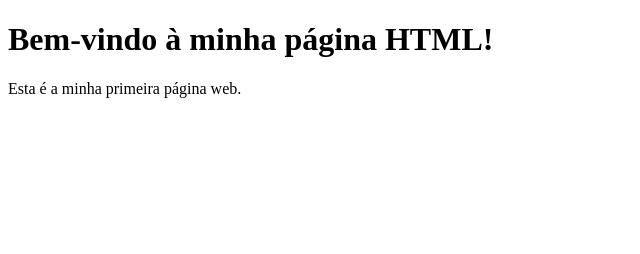
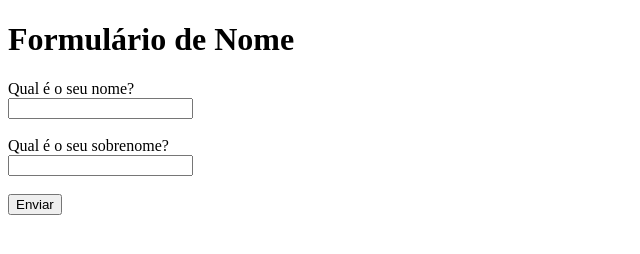
Before and after one commit to daiguepfri/TT11.github.io, a plain HTML site: page index.html in a window 1280 px wide. Shown: the whole page, without its empty margins (0-640 px from the left). Drawn offline with Linux system fonts and the light colour scheme.

Commit message:
criação index.html

```diff
--- a/index.html
+++ b/index.html
@@ -3,10 +3,18 @@
 <head>
     <meta charset="UTF-8">
     <meta name="viewport" content="width=device-width, initial-scale=1.0">
-    <title>Minha Primeira Página</title>
+    <title>Formulário de Nome</title>
 </head>
 <body>
-    <h1>Bem-vindo à minha página HTML!</h1>
-    <p>Esta é a minha primeira página web.</p>
+    <h1>Formulário de Nome</h1>
+    <form action="#" method="post">
+        <label for="nome">Qual é o seu nome?</label><br>
+        <input type="text" id="nome" name="nome" required><br><br>
+
+        <label for="sobrenome">Qual é o seu sobrenome?</label><br>
+        <input type="text" id="sobrenome" name="sobrenome" required><br><br>
+
+        <input type="submit" value="Enviar">
+    </form>
 </body>
 </html>
```
